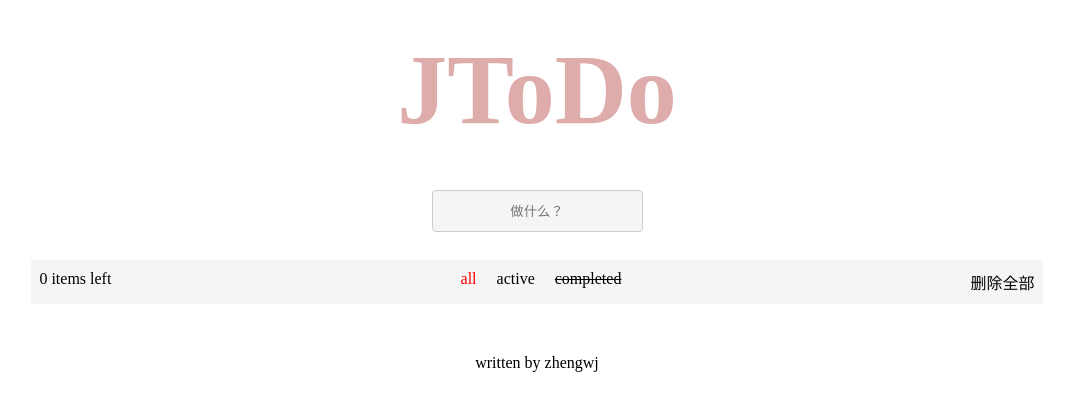
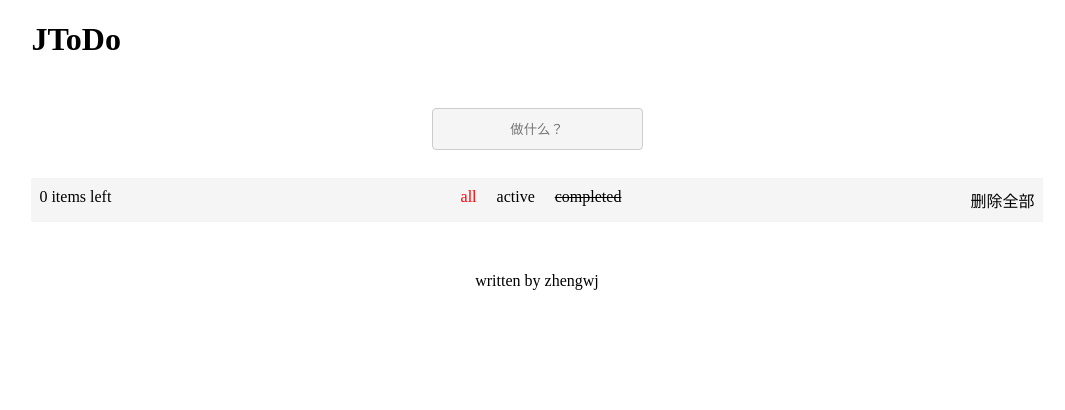
Before and after one commit to Mical-kiss/todolist-win, a Vue app: page / in a window 1280 px wide. Shown: the top 410 px of the page, without its empty margins (103-1168 px from the left). Built offline with nearby package versions, Linux system fonts and the light colour scheme; the HTML template or start-up script is replaced by a standard one.

Commit message:
feat：cssmodules用法

```diff
--- a/client/layout/header.vue
+++ b/client/layout/header.vue
@@ -1,10 +1,10 @@
 <template>
-  <header class="main-header">
+  <header :class="$style.mainHeader">
       <h1>JToDo</h1>
   </header>
 </template>
 
-<style lang="scss" >
+<style lang="scss" module>
 .main-header {
   display: block;
   width: 100%;
```
Also changed, not shown: 1 other file (tests, documents, lock files or other folders).
